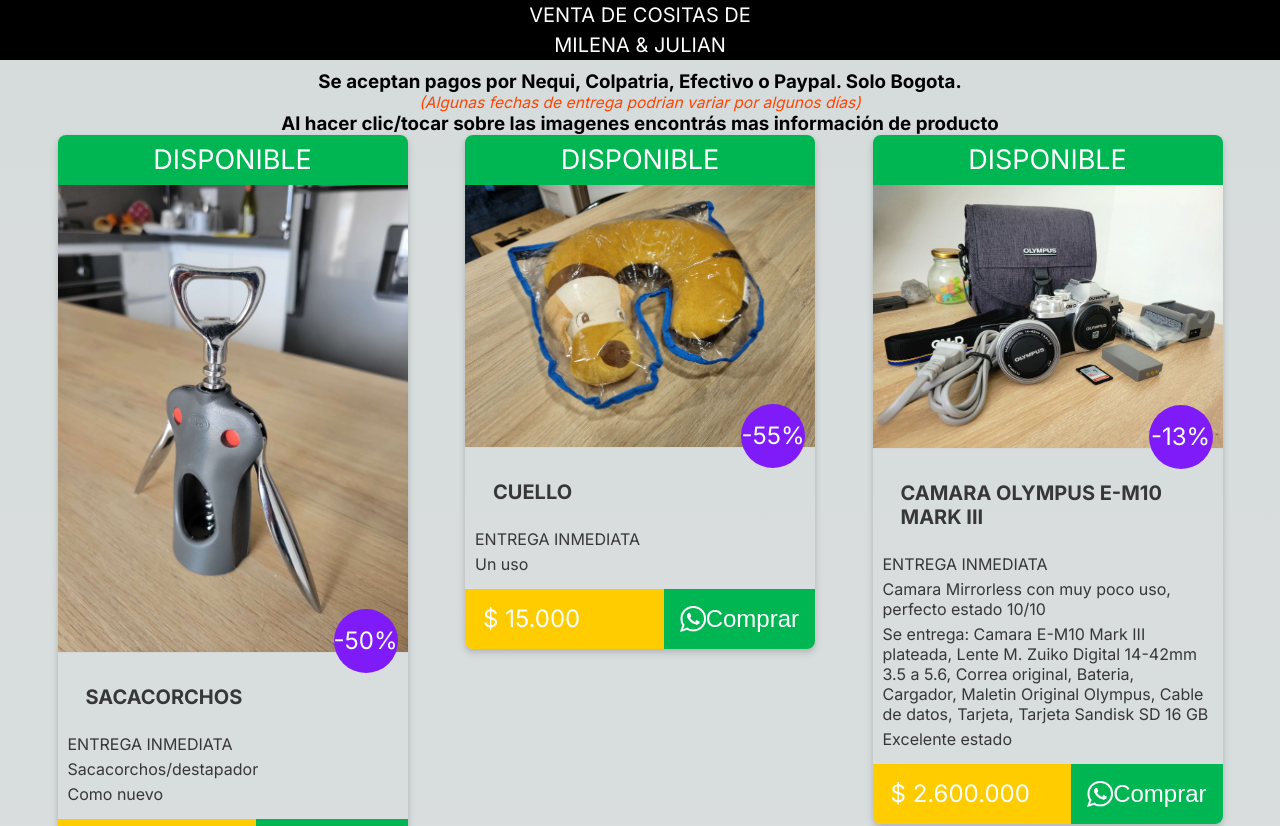
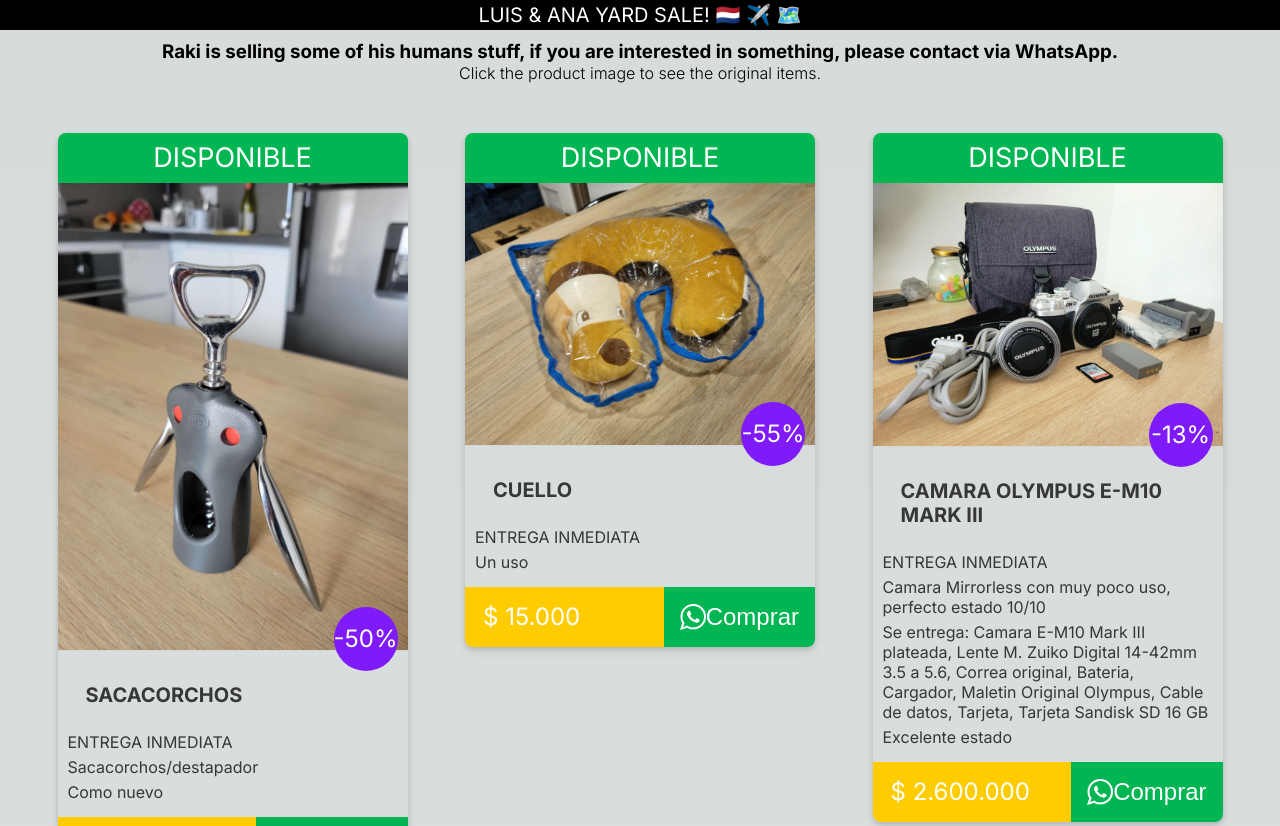
Before and after one commit to luisfmsouza/louisiana-yard-sale, a Next.js app: page / in a window 1280 px wide. Shown: the top 826 px of the page. Built offline with nearby package versions, Linux system fonts and the light colour scheme.

Commit message:
feat: clean up the header

```diff
--- a/src/app/page.module.css
+++ b/src/app/page.module.css
@@ -8,16 +8,14 @@
   text-transform: uppercase;
 }
 
-.subtitle {
+.h3 {
   padding: 0 0.5rem 0;
   text-align: center;
 }
 
-.subtitle h4 {
-  font-weight: lighter;
-  font-style: italic;
-  font-size: smaller;
-  color: orangered;
+.h4 {
+  font-weight: 300;
+  text-align: center;
 }
 
 .container {
@@ -25,6 +23,7 @@
   justify-content: space-evenly;
   flex-wrap: wrap;
   align-items: flex-start;
+  margin-top: 50px;
 }
 
 .product {
--- a/src/app/page.tsx
+++ b/src/app/page.tsx
@@ -1,8 +1,8 @@
-'use client'
+"use client";
 
-import Image from 'next/image'
-import styles from './page.module.css'
-import products from './data.json'
+import Image from "next/image";
+import styles from "./page.module.css";
+import products from "./data.json";
 
 // export default function Home() {
 //   return (
@@ -119,40 +119,41 @@
   products: Product[];
 }
 
+const Header = () => (
+  <>
+    <header className={styles.header}>Luis & Ana Yard Sale! 🇳🇱 ✈️ 🗺️</header>
+
+    <h3 className={styles.h3}>
+      Raki is selling some of his humans stuff, if you are interested in
+      something, please contact via WhatsApp.
+    </h3>
+    <h4 className={styles.h4}>
+      Click the product image to see the original items.
+    </h4>
+  </>
+);
+
+const ProductList = ({ products }: ProductListProps) => (
+  <div className={styles.container}>
+    {products?.map((product, index) => (
+      <ProductCard key={index} product={product} />
+    ))}
+  </div>
+);
+
 export default function Home() {
   const typedProducts = products as Product[];
 
   return (
     <div>
-      <header className={styles.header}>
-        Venta de Cositas de
-        <br />
-        Milena & Julian
-      </header>
-      <h3 className={styles.subtitle}>
-        Se aceptan pagos por Nequi, Colpatria, Efectivo o Paypal. Solo Bogota.
-        <h4>(Algunas fechas de entrega podrian variar por algunos días)</h4>
-        <p>
-          Al hacer clic/tocar sobre las imagenes encontrás mas información de
-          producto
-        </p>
-      </h3>
+      <Header />
+
       <ProductList products={typedProducts} />
     </div>
   );
 }
 
-const ProductList = ({products}: ProductListProps) => {
-  return (
-    <div className={styles.container}>
-      {products?.map((p, i) => (
-        <ProductCard key={i} product={p} />
-      ))}
-    </div>
-  );
-};
-
-const ProductCard = ({product}: {product: Product}) => {
+const ProductCard = ({ product }: { product: Product }) => {
   const p = product;
   const formatPrice = (price: number) =>
     price.toLocaleString("es-CO", {
@@ -214,7 +215,11 @@
         {p.state == "available" ? (
           <span className={styles.productSpan}>
             <div className={styles.available}>DISPONIBLE</div>
-            <img className={styles.productImg} src={p.imageUrl} loading="lazy" />
+            <img
+              className={styles.productImg}
+              src={p.imageUrl}
+              loading="lazy"
+            />
           </span>
         ) : (
           ""
@@ -232,7 +237,13 @@
       <div onClick={goWhatsapp} className={styles.boxPrice}>
         <span className={styles.price}>{formatPrice(p.price)}</span>
         <div className={styles.box}>
-          <Image className={styles.icon} src="/icon/whatsapp.png" alt="WhatsApp" width={26} height={26} />
+          <Image
+            className={styles.icon}
+            src="/icon/whatsapp.png"
+            alt="WhatsApp"
+            width={26}
+            height={26}
+          />
           <button className={styles.payment}>Comprar</button>
         </div>
       </div>
```
